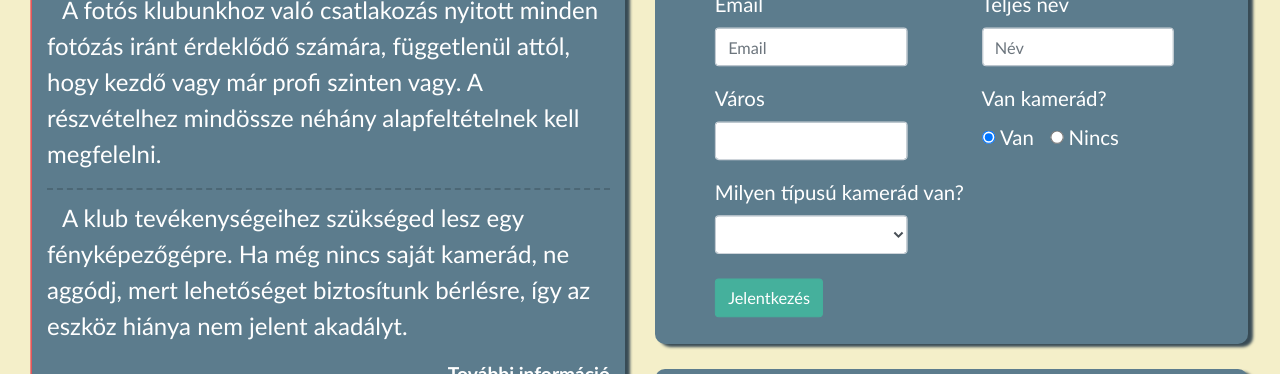
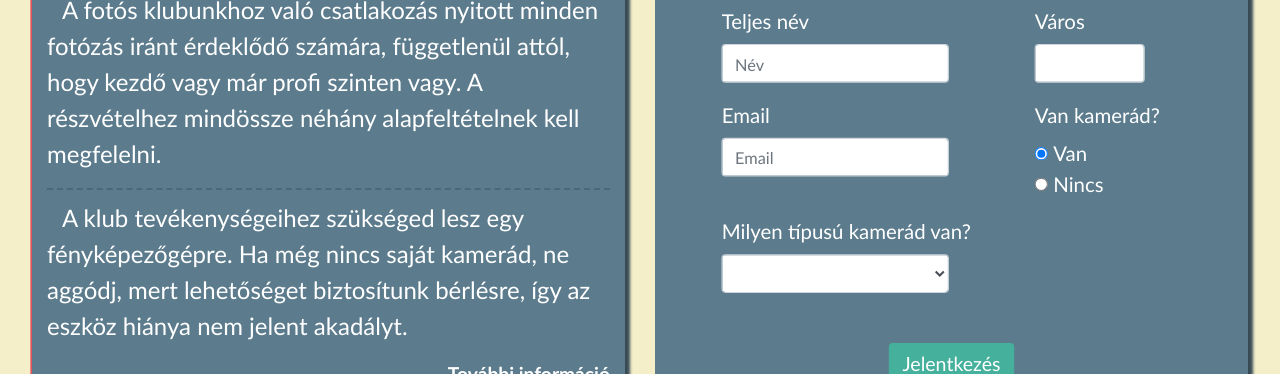
Before and after one commit to Dewyydd/raaaaaaaaaaah, a plain HTML site: page klubb.html in a window 1280 px wide. Shown: the part 306-680 px from the top of the page. Drawn offline with nearby package versions, Linux system fonts and the light colour scheme.

Commit message:
Add files via upload

```diff
--- a/klubb.html
+++ b/klubb.html
@@ -53,8 +53,8 @@
         <h1 class="focim">KLUBB</h1>
         <div class="row">
             <div class="col-lg-6 col-12" style="margin-bottom: 30px;">
-                <div class="container fooldal jelentkezescont">
-                    <h2 class="mid">Feltételek</h2>
+                <div class="container fooldal jelentkezescont" style="height: 100%;"">
+                    <h2 class=" mid">Feltételek</h2>
                     <p>A fotós klubunkhoz való csatlakozás nyitott minden fotózás iránt érdeklődő
                         számára, függetlenül
                         attól, hogy kezdő vagy már profi szinten vagy. A részvételhez mindössze néhány alapfeltételnek
@@ -84,30 +84,32 @@
                         Csatlakozz hozzánk, és fejlődj a közösségünkben!</h4>
                 </div>
             </div>
-            <div class="col-lg-6 col-12">
+            <div class="col-lg-6 col-12" style="height: 100%;">
                 <div class="container fooldal jelentkezescont">
                     <h2 class="mid">Jelentkezés</h2>
-                    <form>
+                    <form style="display: block;">
+                        <div style="margin:25px 10%;">
                             <div class="form-row">
-                            <div class="form-group col-md-6">
+
+                                <div class="form-group col-md-8">
+                                    <label for="">Teljes név</label>
+                                    <input type="text" class="form-control" id="" placeholder="Név" required>
+                                </div>
+                                <div class="form-group col-md-4">
+                                    <label for="">Város</label>
+                                    <input type="text" class="form-control" id="" required>
+                                </div>
+                            </div>
+                            <div class="form-row">
+                                <div class="form-group col-md-8">
                                     <label for="">Email</label>
                                     <input type="email" class="form-control" id="" placeholder="Email" required>
                                 </div>
-                            <div class="form-group col-md-6">
-                                <label for="">Teljes név</label>
-                                <input type="text" class="form-control" id="" placeholder="Név" required>
-                            </div>
-                        </div>
-                        <div class="form-row">
-                            <div class="form-group col-md-6">
-                                <label for="">Város</label>
-                                <input type="text" class="form-control" id="" required>
-                            </div>
-                            <div class="form-group col-md-6">
+                                <div class="form-group col-md-4">
                                     <label for="">Van kamerád?</label><br>
                                     <div class="form-check form-check-inline">
-                                    <input class="form-check-input" type="radio" name="exampleRadios" id="" value="Van"
-                                        checked>
+                                        <input class="form-check-input" type="radio" name="exampleRadios" id=""
+                                            value="Van" checked>
                                         <label class="form-check-label" for="">
                                             Van
                                         </label>
@@ -122,7 +124,7 @@
                                 </div>
                             </div>
                             <div class="form-row">
-                            <div class="col-md-6">
+                                <div class="col-md-8">
                                     <label for="">Milyen típusú kamerád van?</label>
                                     <select name="kamera" id="kamera" class="form-control">
                                         <option value="" selected></option>
@@ -133,10 +135,13 @@
                                     </select><br>
                                 </div>
                             </div>
-                        <button type="submit" class="btn btn-success">Jelentkezés</button>
+                        </div>
+                        <button type="submit" class="btn btn-success"
+                            style="display: block;margin: 0 auto;font-size: 1.2em;">Jelentkezés</button>
                     </form>
+
                 </div>
-                <div class="container fooldal" style="margin-top: 25px;">
+                <div class="container fooldal" style="margin-top: 50px;">
                     <table class="table-striped">
                         <h2 class="mid">NYITVATARTÁS</h2>
                         <thead>
--- a/style.css
+++ b/style.css
@@ -244,7 +244,6 @@ main {
 
 form {
     transform: scale(1.02);
-    margin-left: 50px;
 }
 
 .form-control {
```
Lines whose indentation alone changed are shown as unchanged.
